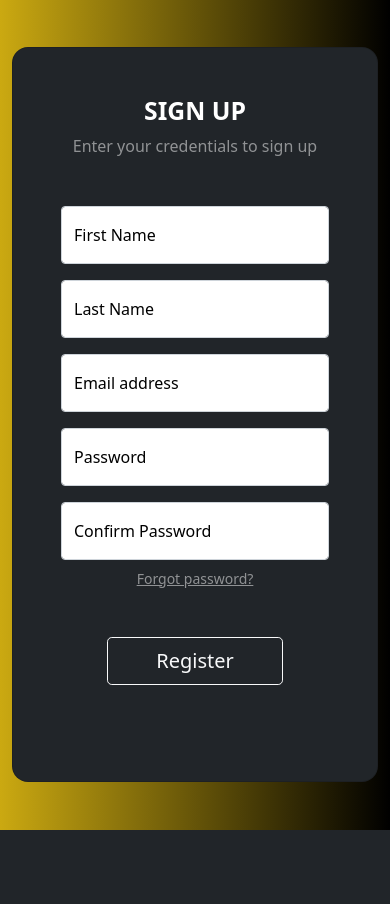
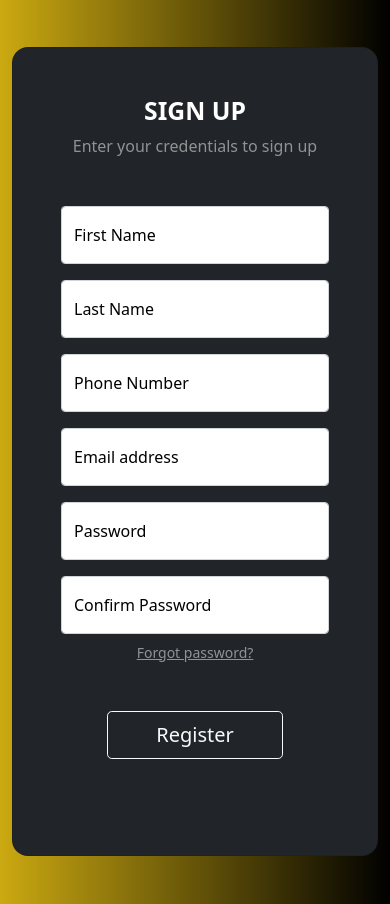
Before and after one commit to pdpurdue/BoilerBets, a Flask app: page /signup in a window 390 px wide; the page is wider, and only the part inside the window is pictured. Shown: the part 77-981 px from the top of that part. Before the commit the page ends 907 px from the top of that part, so only its background shows below. Run offline with Flask 2, Linux system fonts and the light colour scheme.

Commit message:
phone number added

```diff
--- a/static/css/main.css
+++ b/static/css/main.css
@@ -7,10 +7,7 @@
 
     /* W3C, IE 10+/ Edge, Firefox 16+, Chrome 26+, Opera 12+, Safari 7+ */
     background: linear-gradient(to right, rgba(203, 169, 17), rgba(0, 0, 0));
-    top:76px;
-    right:0px;
-    bottom:0px;
-    left:0px;
+
   }
 .navbar-custom {
     background-color: black;
--- a/templates/signup.html
+++ b/templates/signup.html
@@ -23,6 +23,10 @@
                     <input type="email" class="form-control" id="floatingInput" placeholder="name@example.com">
                     <label for="floatingInput" style="color:black;">Last Name</label>
                 </div>
+                <div class="form-floating mb-3">
+                  <input type="text" class="form-control" id="floatingInput" placeholder="name@example.com">
+                  <label for="floatingInput" style="color:black;">Phone Number</label>
+              </div>
 
                 <div class="form-floating mb-3">
                     <input type="email" class="form-control" id="floatingInput" placeholder="name@example.com">
```
